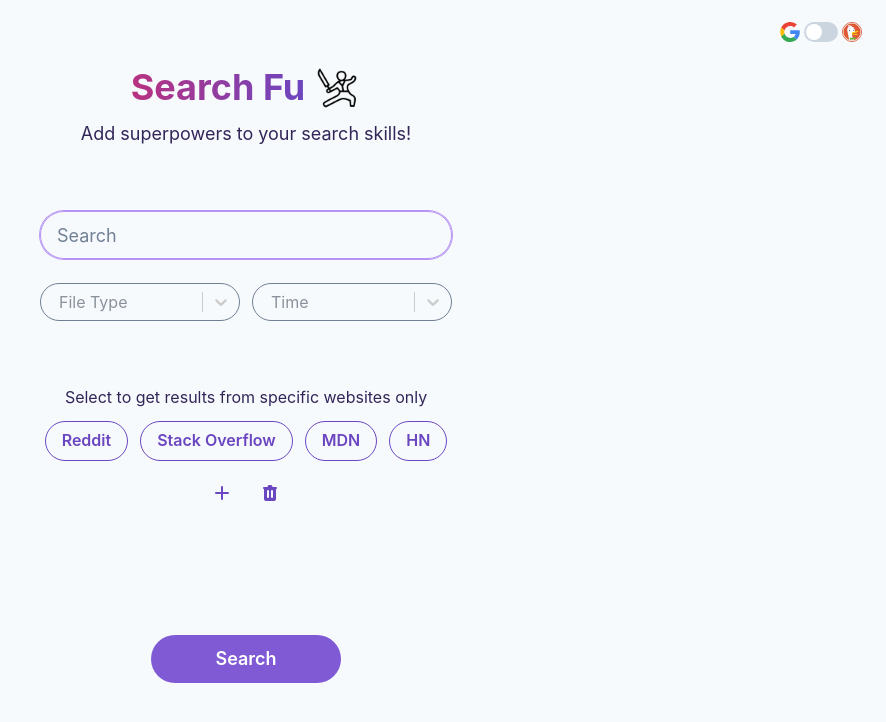
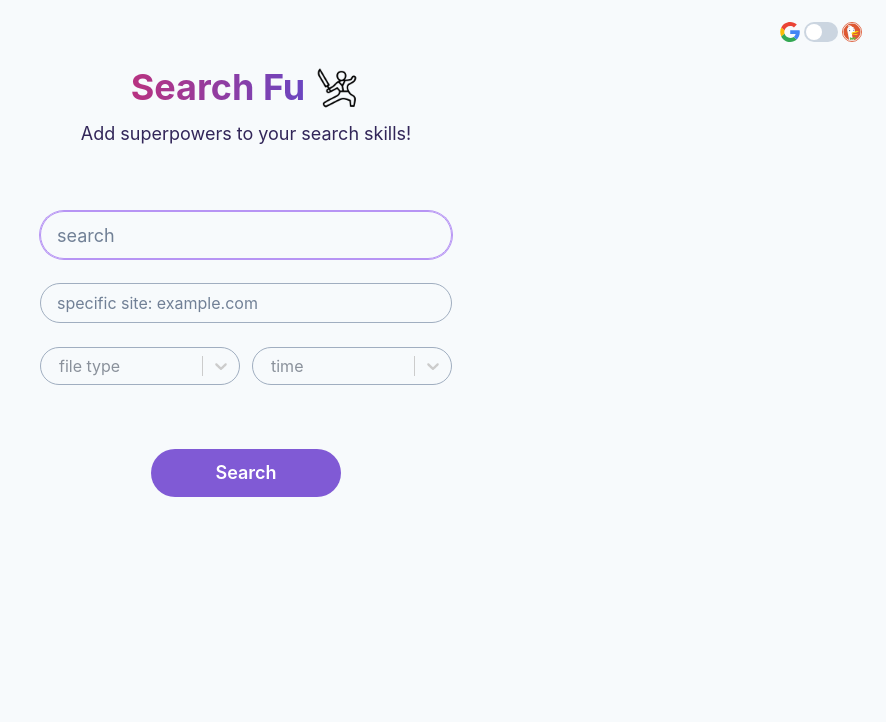
Before and after one commit to syedmehdiabbas/search-tool, a React (Vite) app in the folder frontend/: page / in a window 1280 px wide. Shown: the top 722 px of the page, without its empty margins (394-1280 px from the left). Built offline with nearby package versions, Linux system fonts and the light colour scheme.

Commit message:
fix sites and ui

```diff
--- a/frontend/src/Home/components/ExcludeInput/index.jsx
+++ b/frontend/src/Home/components/ExcludeInput/index.jsx
@@ -13,7 +13,7 @@ function ExcludeInput({ excludeTerms, setExcludeTerms }) {
         placeholder="Words to exclude"
         variant="outline"
         border="1px"
-        borderColor="gray.500"
+        borderColor="gray.400"
         focusBorderColor="purple.300"
         rounded="full"
         value={excludeTerms}
--- a/frontend/src/Home/components/SearchButton/index.jsx
+++ b/frontend/src/Home/components/SearchButton/index.jsx
@@ -1,6 +1,6 @@
 import React from "react";
 import { Button } from "@chakra-ui/react";
-function SearchButton({ isDisabled }) {
+function SearchButton() {
   return (
     <Button
       variant="solid"
@@ -9,8 +9,7 @@ function SearchButton({ isDisabled }) {
       px={16}
       type="submit"
       rounded="full"
-      isDisabled={isDisabled}
-      _disabled={{ background: "purple.500" }}
+      tabIndex={5}
     >
       Search
     </Button>
--- a/frontend/src/Home/components/SearchInput/index.jsx
+++ b/frontend/src/Home/components/SearchInput/index.jsx
@@ -5,11 +5,11 @@ function SearchInput({ input, handleInput }) {
   return (
     <Input
       type="search"
-      placeholder="Search"
+      placeholder="search"
       size="lg"
       variant="outline"
       border="1px"
-      borderColor="gray.500"
+      borderColor="gray.400"
       focusBorderColor="purple.300"
       value={input}
       onChange={handleInput}
@@ -17,6 +17,7 @@ function SearchInput({ input, handleInput }) {
       autoFocus
       _hover={{ borderColor: "gray.500" }}
       _placeholder={{ color: "gray.500" }}
+      tabIndex={2}
     />
   );
 }
--- a/frontend/src/Home/components/SubredditInput/index.jsx
+++ b/frontend/src/Home/components/SubredditInput/index.jsx
@@ -3,7 +3,7 @@ import { InputGroup, InputLeftAddon, Input } from "@chakra-ui/react";
 
 function SubredditInput({ value, setName, autoFocus }) {
   return (
-    <InputGroup size="sm" borderColor="gray.500">
+    <InputGroup size="sm" borderColor="gray.400">
       <InputLeftAddon color="gray.600" children="r/" roundedLeft="full" />
       <Input
         placeholder="subreddit"
--- a/frontend/src/Home/components/Websites/AddWebsite/index.jsx
+++ b/frontend/src/Home/components/Websites/AddWebsite/index.jsx
@@ -74,7 +74,7 @@ function AddWebsite() {
               <Input
                 autoFocus
                 border="1px"
-                borderColor="gray.500"
+                borderColor="gray.400"
                 placeholder="Name"
                 value={name}
                 focusBorderColor="purple.300"
@@ -85,7 +85,7 @@ function AddWebsite() {
                 _hover={{ borderColor: "gray.500" }}
                 _placeholder={{ color: "gray.500" }}
               />
-              <InputGroup borderColor="gray.500">
+              <InputGroup borderColor="gray.400">
                 <InputLeftAddon
                   border="1px"
                   children="https://"
--- a/frontend/src/Home/index.jsx
+++ b/frontend/src/Home/index.jsx
@@ -2,43 +2,20 @@ import React from "react";
 import { useState } from "react";
 import useStore from "../store";
 
-import { Box, HStack, VStack } from "@chakra-ui/react";
+import { HStack, VStack } from "@chakra-ui/react";
 import Header from "./components/Header";
-import SubredditInput from "./components/SubredditInput";
-import Websites from "./components/Websites";
 import SearchButton from "./components/SearchButton";
 import SearchInput from "./components/SearchInput";
 import Select from "./../components/Select";
+import { Input } from "@chakra-ui/react";
 import fileTypes from "./../data/fileTypes";
 import {dateInputOptions} from "./components/dateInputOptions";
 
 function Home({ searchEngine }) {
-  const websitesData = useStore((state) => state.websites);
-
   const [input, setInput] = useState("");
-  const [subName, setSubName] = useState("");
+  const [selectedWebsite, setSelectedWebsite] = useState("");
   const [selectedFileType, setSelectedFileType] = useState(null);
-  const [selectedYear, setSelectedYear] = useState(0);
-  const [selectedWebsite, setSelectedWebsite] = useState("");
-
-  function handleWebsiteClick(e) {
-    if (e.target.name === selectedWebsite) {
-      setSelectedWebsite("");
-      return;
-    }
-    setSelectedWebsite(e.target.name);
-  }
-
-  const handleInput = (e) => {
-    setInput(e.target.value);
-  };
-
-  const handleFileSelect = (option) => {
-    setSelectedFileType(option);
-  };
-  const handleYearSelect = (option) => {
-    setSelectedYear(option);
-  };
+  const [selectedTime, setSelectedTime] = useState(null);
 
   const getInitialQuery = () => {
     const searchParam = searchEngine === "google" ? "search?" : "?";
@@ -46,42 +23,37 @@ function Home({ searchEngine }) {
   };
 
   const getAddedSite = () => {
-    let res = "";
-    if (selectedWebsite) {
-      let siteAddress = websitesData[selectedWebsite].address;
-      const isReddit = selectedWebsite?.toLowerCase() === "reddit";
-      if (isReddit && subName)
-        siteAddress = `${websitesData[selectedWebsite].address}/r/${subName}`;
-      res = `site:${siteAddress}`;
-    }
-    return res;
+    if(selectedWebsite)
+      return ` site:${selectedWebsite}`;
+    return "";
   };
 
   const getFileType = () => {
-    if (selectedFileType) return `filetype:${selectedFileType.value} `;
+    if (selectedFileType) return ` filetype:${selectedFileType.value} `;
     return "";
   };
+
   const getYear = () => {
-    if (selectedYear) return selectedYear.value;
+    if (selectedTime) return selectedTime.value;
     return "";
   };
 
   const resetSearch = () => {
+    setInput("");
+    setSelectedWebsite("");
     setSelectedFileType(null);
-    setSelectedYear(0);
-    setSelectedWebsite("");
+    setSelectedTime(0);
   };
 
   const handleSearch = (e) => {
     e.preventDefault();
-    const query = `${getInitialQuery()} ${getAddedSite()} ${getFileType()}${getYear()}`;
-    window.open(query);
-    resetSearch();
+    const query = `${getInitialQuery()}${getAddedSite()}${getFileType()}${getYear()}`;
+    if(input) {
+      window.open(query);
+    }
   };
 
   const fileTypesOptions = fileTypes.map(f => ({ value: f, label: f}));
-
-  const isRedditSelected = selectedWebsite === "reddit";
 
   return (
     <form onSubmit={handleSearch}>
@@ -93,42 +65,42 @@ function Home({ searchEngine }) {
         px={2}
       >
         <Header />
-
         <VStack spacing={6}>
-          <SearchInput input={input} handleInput={handleInput} />
+          <SearchInput
+            input={input}
+            handleInput={(e) => setInput(e.target.value)}
+          />
+          <Input
+            type="search"
+            placeholder="specific site: example.com"
+            size="md"
+            variant="outline"
+            border="1px"
+            borderColor="gray.400"
+            focusBorderColor="purple.300"
+            value={selectedWebsite}
+            rounded="full"
+            _hover={{ borderColor: "gray.500" }}
+            _placeholder={{ color: "gray.500" }}
+            onChange={(e) => setSelectedWebsite(e.target.value)}
+            tabIndex={3}
+          />
           <HStack justify="space-between" gap={3}>
             <Select
               value={selectedFileType}
-              handleSelect={handleFileSelect}
+              handleSelect={(x) => setSelectedFileType(x)}
               options={fileTypesOptions}
-              placeholder="File Type"
+              placeholder="file type"
             />
 
             <Select
-              value={selectedYear}
-              handleSelect={handleYearSelect}
+              value={selectedTime}
+              handleSelect={(x) => setSelectedTime(x)}
               options={dateInputOptions}
-              placeholder="Time"
+              placeholder="time"
             />
           </HStack>
         </VStack>
-
-        <VStack spacing={6} align="center">
-          <Websites
-            selectedWebsite={selectedWebsite}
-            handleWebsiteClick={handleWebsiteClick}
-          />
-          <Box minH="34px">
-            {isRedditSelected ? (
-              <SubredditInput
-                value={subName}
-                setName={setSubName}
-                autoFocus={isRedditSelected}
-              />
-            ) : null}
-          </Box>
-        </VStack>
-
         <SearchButton isDisabled={input === ""} />
       </VStack>
     </form>
--- a/frontend/src/components/Select/index.jsx
+++ b/frontend/src/components/Select/index.jsx
@@ -5,7 +5,7 @@ const customStyles = {
   control: (provided, state) => ({
     display: "flex",
     width: 200,
-    border: "1px solid #718096",
+    border: "1px solid #A0AEC0",
     background: "transparent",
     borderRadius: "999px",
     color: "#718096",
@@ -44,6 +44,7 @@ function Select({ value, handleSelect, options, placeholder }) {
       styles={customStyles}
       theme={customTheme}
       isClearable
+      tabIndex={4}
     />
   );
 }
```
